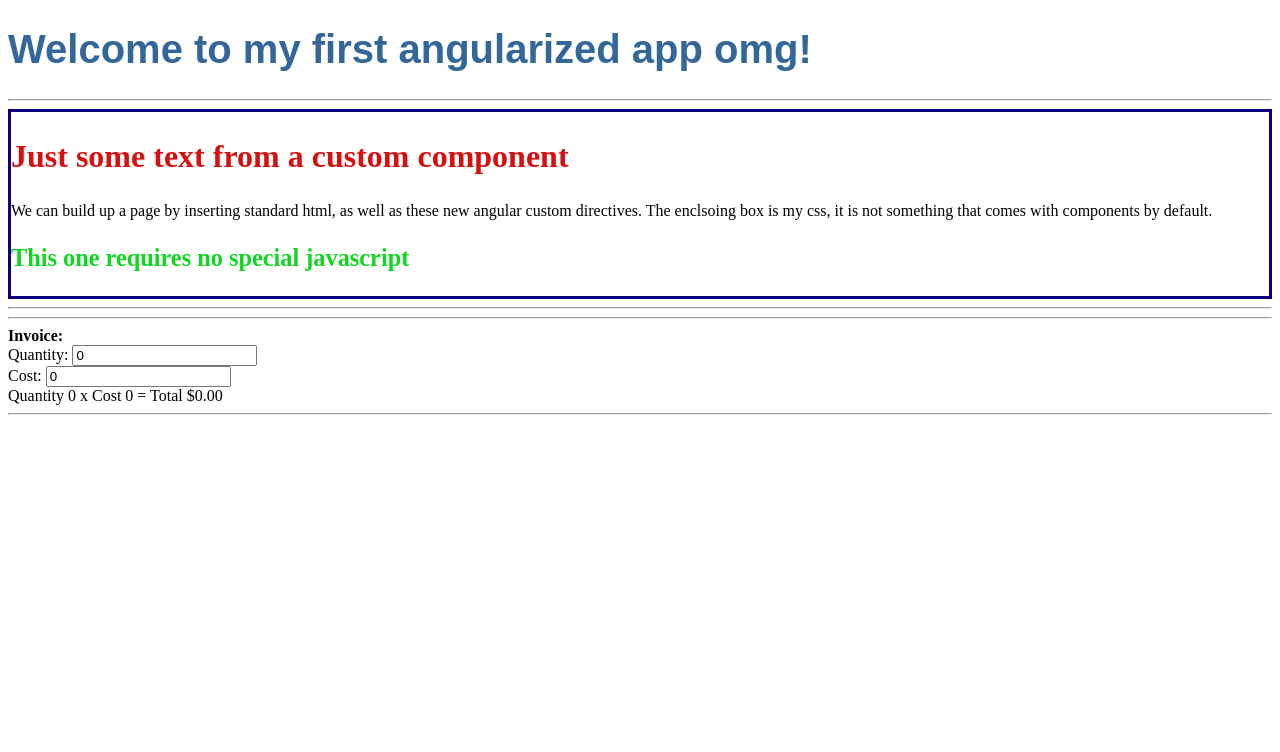
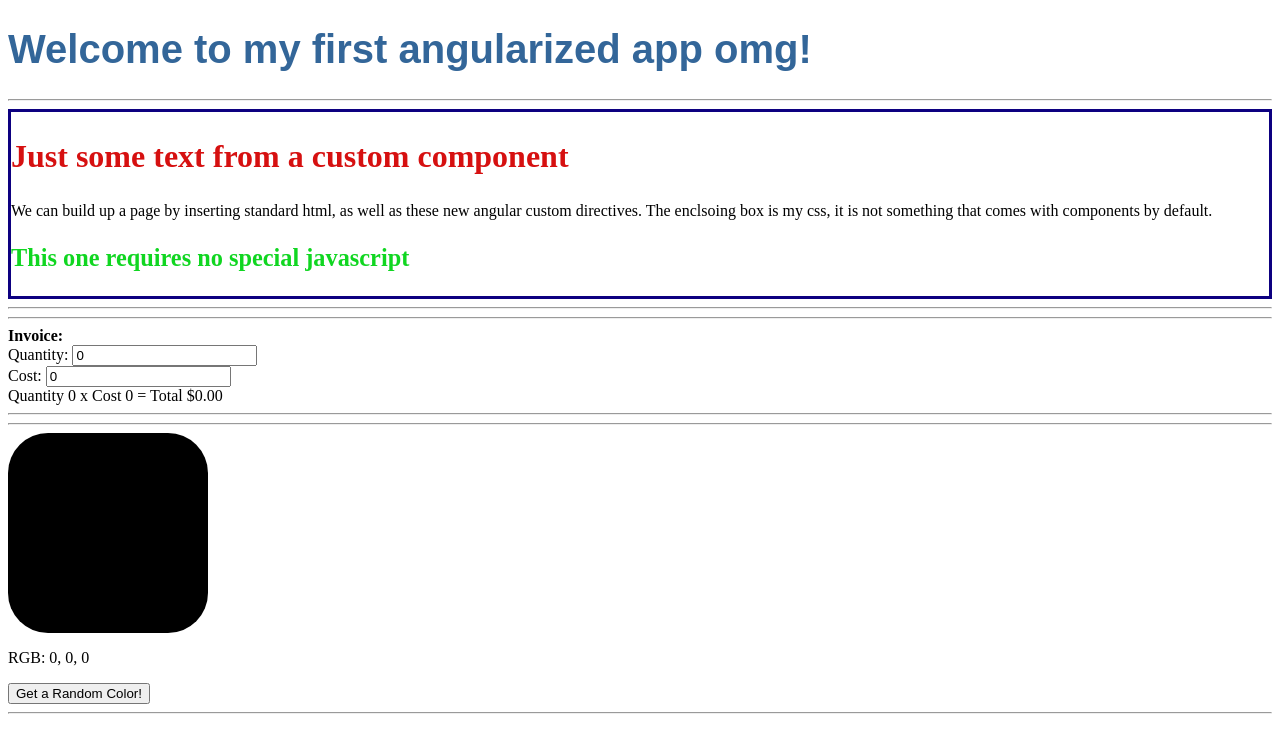
Before and after one commit to ISIT422-TeamHoneyBadger/hw1-merge101, an Angular app: page / in a window 1280 px wide. Shown: the top 752 px of the page. Built offline with nearby package versions, Linux system fonts and the light colour scheme.

Commit message:
random-color component added

```diff
--- a/package.json
+++ b/package.json
@@ -26,7 +26,7 @@
   },
   "devDependencies": {
     "@angular-devkit/build-angular": "~0.8.0",
-    "@angular/cli": "~6.2.2",
+    "@angular/cli": "^6.2.3",
     "@angular/compiler-cli": "^6.1.0",
     "@angular/language-service": "^6.1.0",
     "@types/jasmine": "~2.8.8",
--- a/src/app/app.component.html
+++ b/src/app/app.component.html
@@ -12,3 +12,7 @@
 <hr/>
 <app-calculate></app-calculate>
 <hr/>
+
+<hr/>
+<app-random-color></app-random-color>
+<hr/>
--- a/src/app/app.module.ts
+++ b/src/app/app.module.ts
@@ -5,12 +5,14 @@ import { FormsModule } from '@angular/forms';
 import { AppComponent } from './app.component';
 import { SimpletextComponent } from './simpletext/simpletext.component';
 import { CalculateComponent } from './calculate/calculate.component';
+import { RandomColorComponent } from './random-color/random-color.component';
 
 @NgModule({
   declarations: [
     AppComponent,
     SimpletextComponent,
-    CalculateComponent
+    CalculateComponent,
+    RandomColorComponent
   ],
   imports: [
     BrowserModule,
--- /dev/null
+++ b/src/app/random-color/random-color.component.css
@@ -0,0 +1,6 @@
+#color-box {
+  width: 200px;
+  height: 200px;
+  border-radius: 20%;
+  background-color: rgb(0, 0, 0);
+}
--- /dev/null
+++ b/src/app/random-color/random-color.component.html
@@ -0,0 +1,3 @@
+<div id="color-box"></div>
+<p>RGB: {{colorOne}}, {{colorTwo}}, {{colorThree}}</p>
+<button (click)="genColor()">Get a Random Color!</button>
--- /dev/null
+++ b/src/app/random-color/random-color.component.ts
@@ -0,0 +1,28 @@
+import { Component, OnInit } from '@angular/core';
+
+@Component({
+  selector: 'app-random-color',
+  templateUrl: './random-color.component.html',
+  styleUrls: ['./random-color.component.css']
+})
+export class RandomColorComponent implements OnInit {
+
+  colorOne = 0;
+  colorTwo = 0;
+  colorThree = 0;
+
+  constructor() { }
+
+  ngOnInit() { }
+
+  genColor() {
+    this.colorOne = Math.floor(Math.random() * 256);
+    this.colorTwo = Math.floor(Math.random() * 256);
+    this.colorThree = Math.floor(Math.random() * 256);
+
+    document.getElementById('color-box').setAttribute('style', 'background-color: rgb(' +
+      this.colorOne + ', ' +
+      this.colorTwo + ', ' +
+      this.colorThree + ');');
+  }
+}
```
Also changed, not shown: 2 other files (tests, documents, lock files or other folders).
